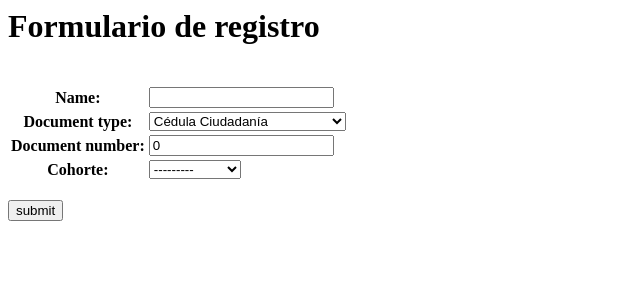
After one commit to LuaMartz/Cohorte, a Django app: page /attendance/students/create in a window 1280 px wide. The commit adds this page. Shown: the top 300 px of the page, without its empty margins (0-640 px from the left). Run offline with Django 3.2, Linux system fonts and the light colour scheme; data comes from the database, SQL or seed files in the repository; both versions use the stored data as it was after the commit.

Commit message:
Vista detalles estudiantes, formulario de nuevo registro Changes to be committed: 	modified:   myproject/attendance/__pycache__/__init__.cpython-37.pyc 	modified:   myproject/attendance/__pycache__/admin.cpython-37.pyc 	modified:   myproject/attendance/__pycache__/apps.cpython-37.pyc 	modified:   myproject/attendance/__pycache__/urls.cpython-37.pyc 	new file:   myproject/attendance/migrations/0004_alter_student_document_type.py 	modified:   myproject/attendance/migrations/__pycache__/0001_initial.cpython-37.pyc 	modified:   myproject/attendance/migrations/__pycache__/0002_cohorte_number.cpython-37.pyc 	modified:   myproject/attendance/migrations/__pycache__/0003_alter_attendance_date.cpython-37.pyc 	new file:   myproject/attendance/migrations/__pycache__/0004_alter_student_document_type.cpython-37.pyc 	modified:   myproject/attendance/migrations/__pycache__/__init__.cpython-37.pyc 	modified:   myproject/attendance/models/__pycache__/__init__.cpython-37.pyc 	modified:   myproject/attendance/models/__pycache__/attendance.cpython-37.pyc 	modified:   myproject/attendance/models/__pycache__/cohorte.cpython-37.pyc 	modified:   myproject/attendance/models/__pycache__/students.cpython-37.pyc 	modified:   myproject/attendance/models/cohorte.py 	modified:   myproject/attendance/models/students.py 	modified:   myproject/attendance/templates/attendance/students/student_detail.html 	new file:   myproject/attendance/templates/attendance/students/student_form.html 	modified:   myproject/attendance/urls.py 	modified:   myproject/attendance/views/__pycache__/__init__.cpython-37.pyc 	modified:   myproject/attendance/views/__pycache__/students.cpython-37.pyc 	modified:   myproject/attendance/views/__pycache__/views.cpython-37.pyc 	modified:   myproject/attendance/views/students.py 	modified:   myproject/db.sqlite3 	modified:   myproject/myproject/__pycache__/__init__.cpython-37.pyc 	modified:   myproject/myproject/__pycache__/settings.cpython-37.pyc 	modified:   myproject/myproject/__pycache__/urls.cpython-37.pyc 	modified:   myproject/myproject/__pycache__/wsgi.cpython-37.pyc

```diff
--- a/myproject/attendance/models/cohorte.py
+++ b/myproject/attendance/models/cohorte.py
@@ -8,4 +8,4 @@ class Cohorte(models.Model):
     number = models.IntegerField(default=9)
 
     def __str__(self):
-        return 'Nombre: ' + self.name + ' Número de cohorte: ' + str(self.number) + ' Director de grupo: ' + self.group_director + ' Curso: ' + self.course + ' Número de estudiantes Inicial: ' + str(self.number_students_initial) + ' Número de estudiantes: ' + str(self.number)
+        return self.name
--- a/myproject/attendance/models/students.py
+++ b/myproject/attendance/models/students.py
@@ -4,7 +4,13 @@ from .cohorte import Cohorte
 
 class Student(models.Model):
     name = models.CharField(max_length=50)
-    document_type = models.CharField(max_length=30)
+    DOCUMENT_TYPE_CHOICE = (
+        ("CC","Cédula Ciudadanía"),
+        ("PPT", "Permiso Protección Temporal"),
+        ("CE", "Cédula Extranjería"),
+        ("TI","Tarjeta Identidad")
+    )
+    document_type = models.CharField(max_length=3,choices = DOCUMENT_TYPE_CHOICE, default ="CC")
     document_number = models.IntegerField(default=0)
     cohorte = models.ForeignKey(Cohorte, null= True, on_delete=models.SET_NULL)
 
--- /dev/null
+++ b/myproject/attendance/templates/attendance/students/student_form.html
@@ -0,0 +1,12 @@
+{% block content %}
+<h1>Formulario de registro</h1>
+<br>
+<form action="" method = "post">
+    {% csrf_token %}
+    <table>
+        {{form.as_table}}
+    </table>
+    <br>
+    <input type="submit" value="submit" />
+</form>
+{% endblock content %}
--- a/myproject/attendance/urls.py
+++ b/myproject/attendance/urls.py
@@ -9,5 +9,6 @@ urlpatterns = [
 
 urlpatterns += [
     path("students", students.StudentListView.as_view(), name="students"),
-    path("students/<int:pk>", students.StudentDetailView.as_view(), name="student_detail")
+    path("students/<int:pk>", students.StudentDetailView.as_view(), name="student_detail"),
+    path("students/create", students.StudentCreateView.as_view(), name="student_create"),
 ]
--- a/myproject/attendance/views/students.py
+++ b/myproject/attendance/views/students.py
@@ -10,3 +10,13 @@ class StudentDetailView(generic.DetailView):
     model = Student
     context_object_name = 'student_detail'
     template_name = 'attendance/students/student_detail.html'
+
+class StudentCreateView(generic.CreateView):
+    model = Student
+    fields = [
+        'name',
+        'document_type',
+        'document_number',
+        'cohorte'
+    ]
+    template_name = 'attendance/students/student_form.html'
```
Also changed, not shown: myproject/attendance/templates/attendance/students/student_detail.html (+9 -0 lines), myproject/attendance/migrations/0004_alter_student_document_type.py (added), myproject/db.sqlite3.
